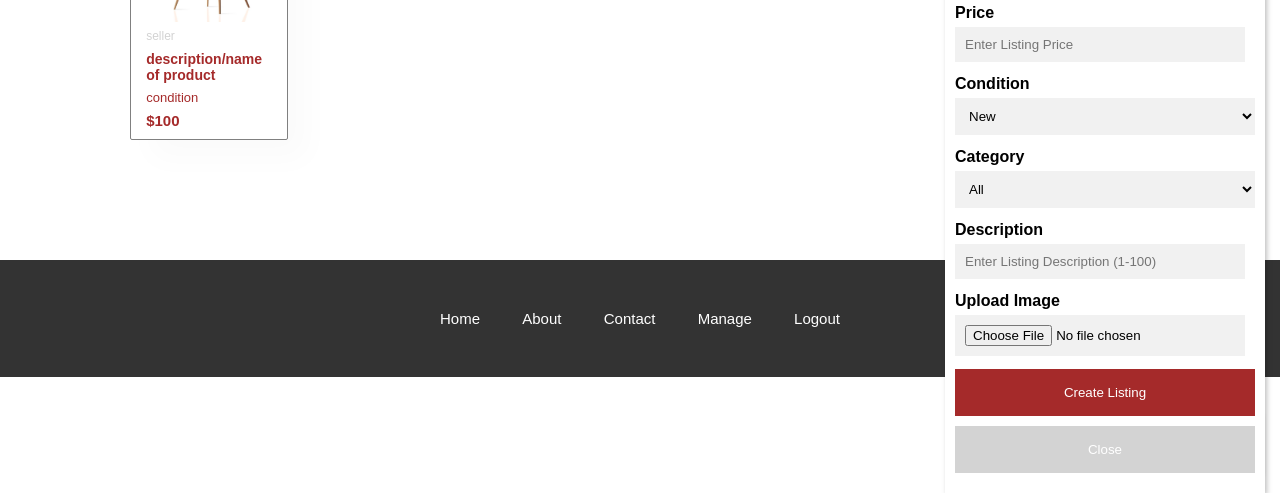
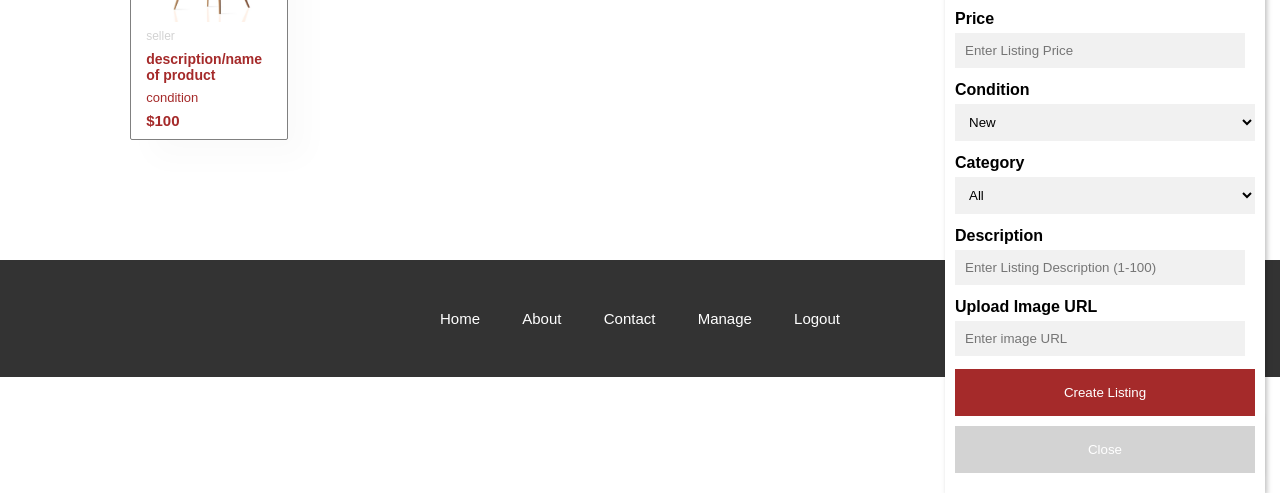
Before and after one commit to mtran77/MIS321-Group-Project, a plain HTML site: page client/AdminMain.html in a window 1280 px wide. Both pictures are taken after a click on the button "Add New Listing". Shown: the part 307-800 px from the top of the page. Drawn offline with Linux system fonts and the light colour scheme.

Commit message:
changed upload file to upload url, added table for admin to view ALL listings in DB, need to add category function and editing function for sellerMain

```diff
--- a/client/AdminMain.html
+++ b/client/AdminMain.html
@@ -70,8 +70,8 @@
           <label for="description"><b>Description</b></label>
           <input type="text" placeholder="Enter Listing Description (1-100)" name="description" maxlength="100" required>
 
-          <label for="file" ><b>Upload Image</b></label>
-          <input type="file" id="myFile" name="filename">
+          <label for="file" ><b>Upload Image URL</b></label>
+          <input type="text" id="imageUrl" name="imageUrl" placeholder="Enter image URL">
 
           <!-- AddNewListing() is on SellerMain.js -->
           <button type="submit" class="btn" onclick="AddNewListing()">Create Listing</button>
```
Also changed, not shown: client/Manage.html (+3 -4 lines), client/SellerMain.html (+2 -2 lines).
